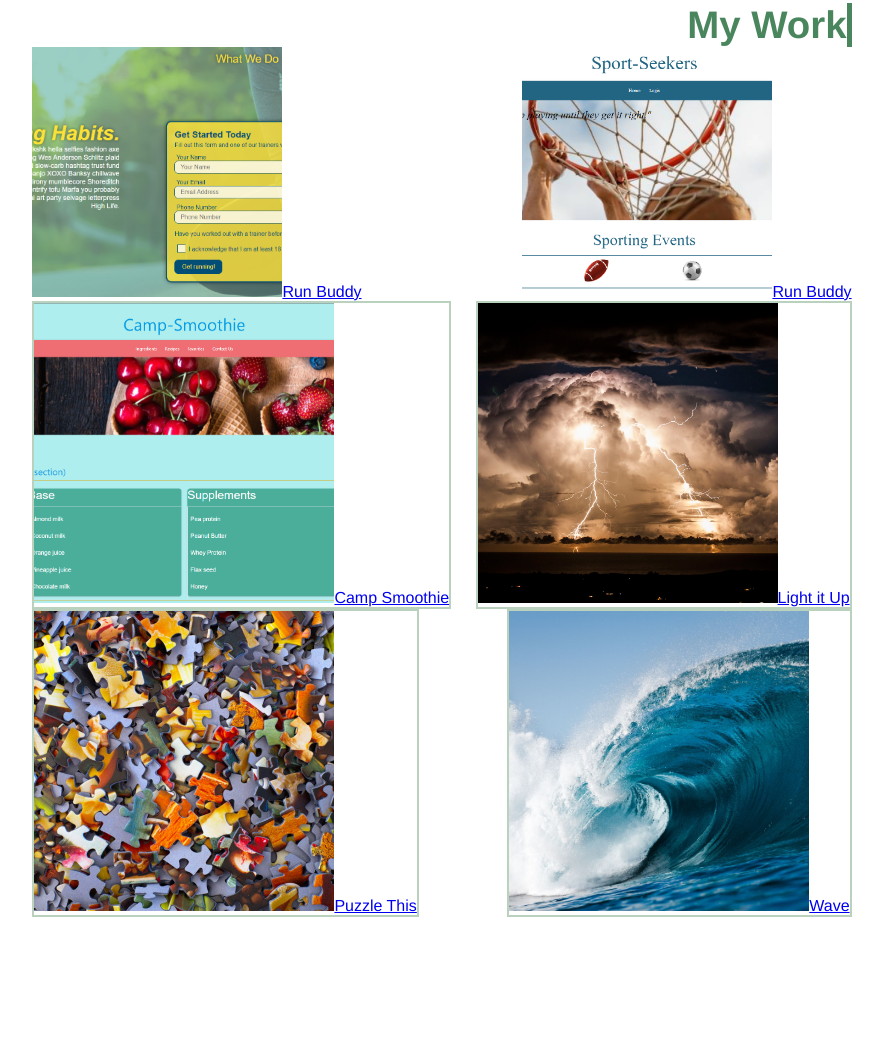
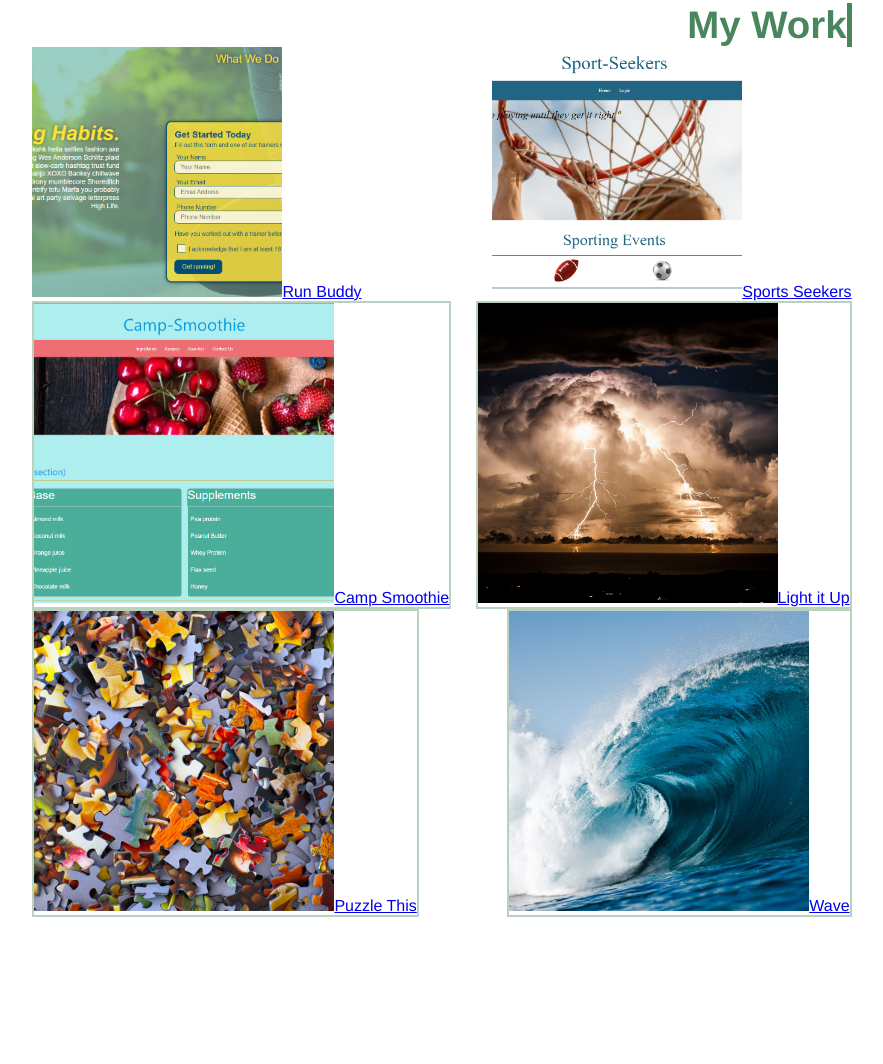
Before and after one commit to bethanyjean/Bethany-Griffin, a plain HTML site: page index.html in a window 1280 px wide. Shown: the part 680-1744 px from the top of the page, without its empty margins (198-1081 px from the left). Drawn offline with Linux system fonts and the light colour scheme.

Commit message:
updated picture

```diff
--- a/index.html
+++ b/index.html
@@ -64,7 +64,7 @@
         </div>
         <div class="portfolio-large">
           <a href="https://serene-beyond-42809.herokuapp.com/">
-          <img src="./assets/images/Sports Seekers.png" alt="Sports Seekers"/>Run Buddy</a>
+          <img src="./assets/images/Sports Seekers.png" alt="Sports Seekers"/>Sports Seekers</a>
         </div>
         <div class="portfolio">
           <a href="https://bethanyjean.github.io/camp-smoothie/">
```
